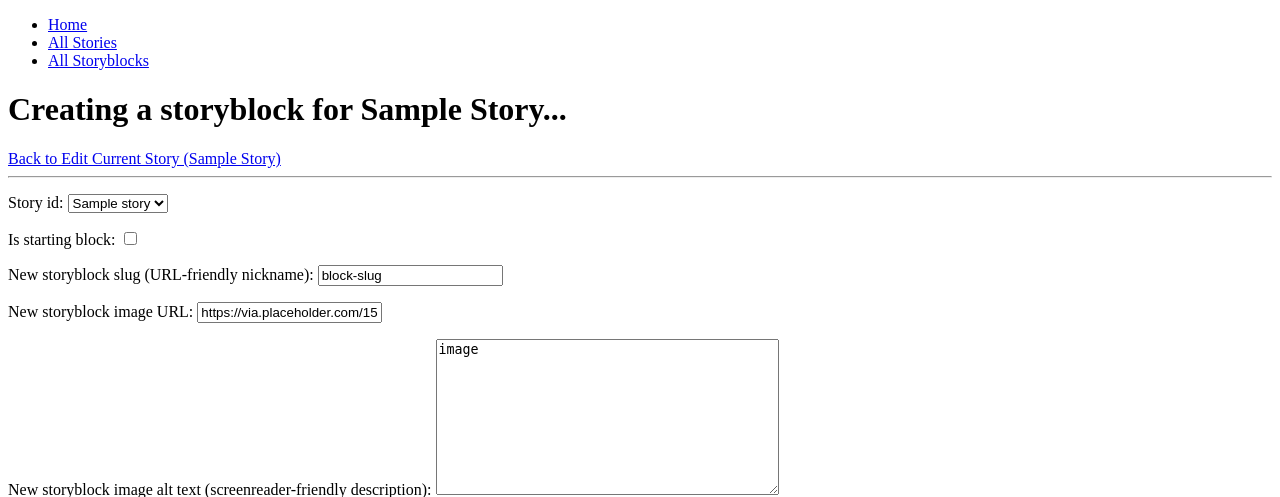
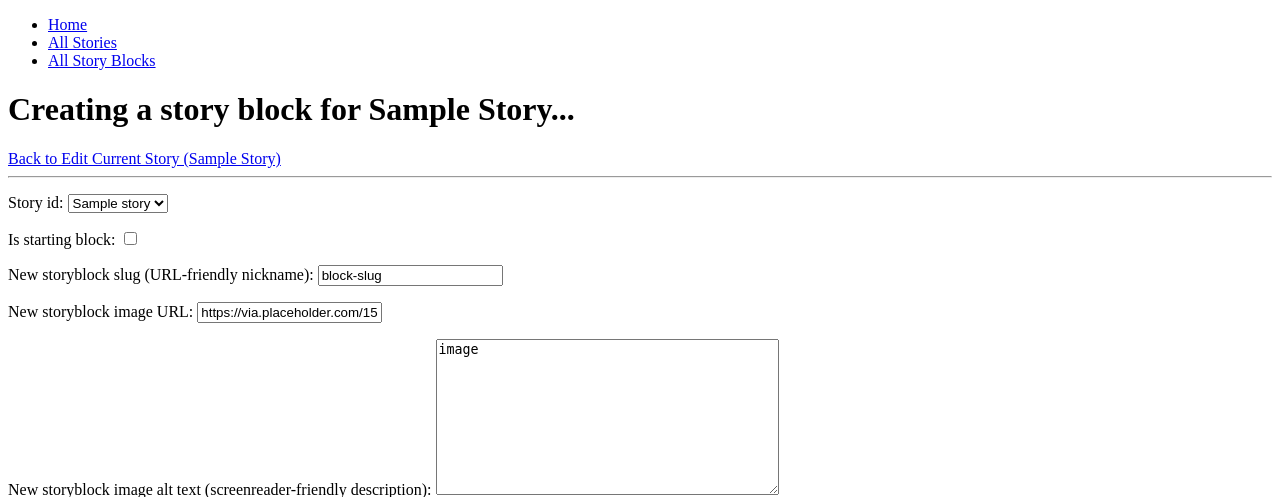
Before and after one commit to studiobabydog/djangotextgamebuilder, a Django app: a page that uses textgamebuilder/playstory/templates/base.html in a window 1280 px wide. Shown: the top 497 px of the page. Run offline with Django 5.2, Linux system fonts and the light colour scheme; tables that the repository leaves empty hold one stand-in row (values such as "Sample post").

Commit message:
consistency of storyblock vs story block

```diff
--- a/textgamebuilder/editstory/templates/create_storyblock.html
+++ b/textgamebuilder/editstory/templates/create_storyblock.html
@@ -5,7 +5,7 @@
 
 {% block content %}
 {% if story is not None %}
-    <h1>Creating a storyblock for {{ story.story_name|title }}...</h1>
+    <h1>Creating a story block for {{ story.story_name|title }}...</h1>
     <a href="{{ story.get_edit_story_url }}">Back to Edit Current Story ({{story.story_name|title}})</a>
     <hr />
     <form method="POST" action="">
--- a/textgamebuilder/editstory/templates/delete_storyblock.html
+++ b/textgamebuilder/editstory/templates/delete_storyblock.html
@@ -1,11 +1,11 @@
 {% extends 'base.html' %}
 {% block title %}
-    Deleting Story
+    Deleting Story Block
 {% endblock %}
 
 {% block content %}
 {% if storyblock is not None %}
-    <h1>Deleted storyblock "{{ storyblock.block_slug }}" in story "{{ storyblock.story_id|title }}"...</h1>
+    <h1>Deleted story block "{{ storyblock.block_slug }}" in story "{{ storyblock.story_id|title }}"...</h1>
     <a href="{% url 'all-stories' %}">Back to All Stories</a>
     <hr />
 {% else %}
--- a/textgamebuilder/editstory/templates/edit_story.html
+++ b/textgamebuilder/editstory/templates/edit_story.html
@@ -13,10 +13,10 @@
     <a href="{{ story.get_edit_story_properties_url }}">Change this story's properties (name, URL, active)</a>
     <hr />
     {% if storyblocks is None %}
-        <p>There are no storyblocks in this story yet. Please <a href="{{ story.get_create_storyblock_url }}">create a storyblock</a> for this story.</p>
+        <p>There are no story blocks in this story yet. Please <a href="{{ story.get_create_storyblock_url }}">create a storyblock</a> for this story.</p>
     {% else %}
         {% if new_story is True %}
-            <h4>Note that you must have at least 3 storyblocks in this story to link them together.</h4>
+            <h4>Note that you must have at least 3 story blocks in this story to link them together.</h4>
             {% for storyblock in storyblocks %}
                 <p>{% if storyblock.is_starting_block is True or storyblock.is_ending_block is True %}
                         <span style="color:red">{{ storyblock.block_slug }}</span>
--- a/textgamebuilder/playstory/templates/base.html
+++ b/textgamebuilder/playstory/templates/base.html
@@ -9,7 +9,7 @@
     <ul>
         <li><a href="{% url 'home' %}">Home</a></li>
         <li><a href="{% url 'all-stories' %}">All Stories</a></li>
-        <li><a href="{% url 'all-storyblocks' %}">All Storyblocks</a></li>
+        <li><a href="{% url 'all-storyblocks' %}">All Story Blocks</a></li>
     </ul>
     <div id="body-content">
     {% block content %}
```
